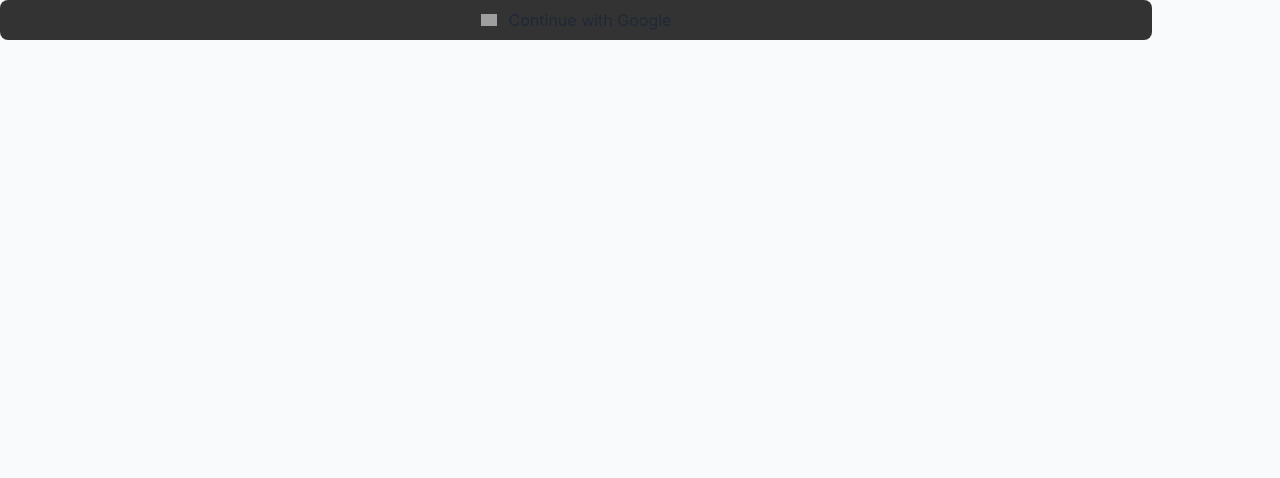
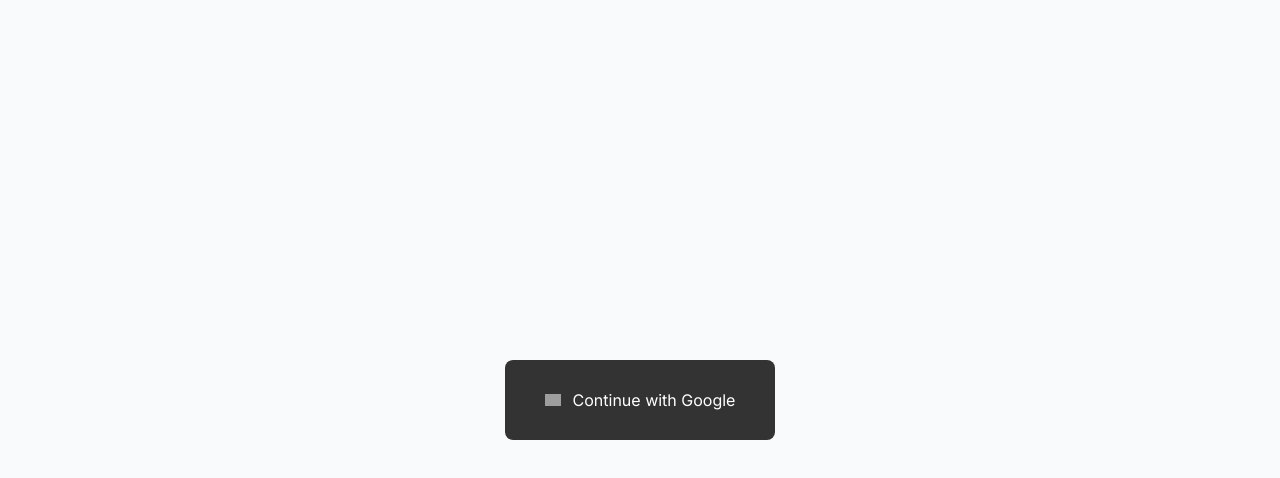
Before and after one commit to HaseethVardhan/FinAI, a React (Vite) app in the folder client/: page /auth in a window 1280 px wide. Shown: the top 478 px of the page. Built offline with nearby package versions, Linux system fonts and the light colour scheme; grey boxes are pictures that could not be loaded.

Commit message:
updated google auth button

```diff
--- a/client/src/pages/Auth.tsx
+++ b/client/src/pages/Auth.tsx
@@ -18,19 +18,19 @@ const Auth: React.FC = () => {
   };
 
   return (
-    <div>
+    <div className="w-full h-screen flex flex-row justify-center items-center">
       {mode === "signUp" && (
         <button
-          className="flex flex-row w-[90%] bg-[#333333] h-10 rounded-lg gap-3 items-center justify-center"
+          className="flex flex-row bg-[#333333] h-10 rounded-lg gap-3 p-10 items-center justify-center"
           onClick={googleAuth}
         >
-          <div className="flex items-center justify-end ">
+          <div className="flex items-center justify-between">
             <img
               className="w-4 "
               src="https://www.gstatic.com/marketing-cms/assets/images/d5/dc/cfe9ce8b4425b410b49b7f2dd3f3/g.webp=s96-fcrop64=1,00000000ffffffff-rw"
             />
           </div>
-          <div className="flex items-center justify-center">
+          <div className="flex items-center justify-center text-white">
             Continue with Google
           </div>
         </button>
```
